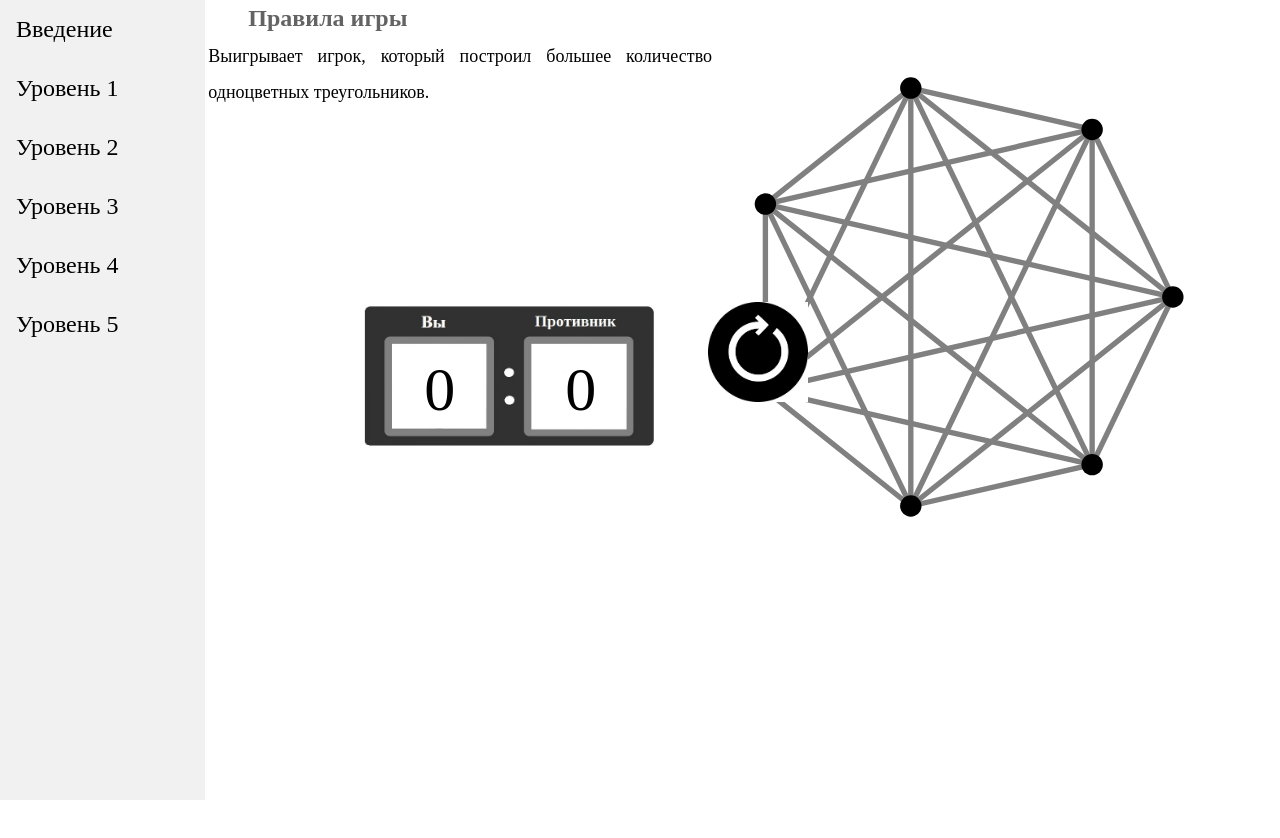
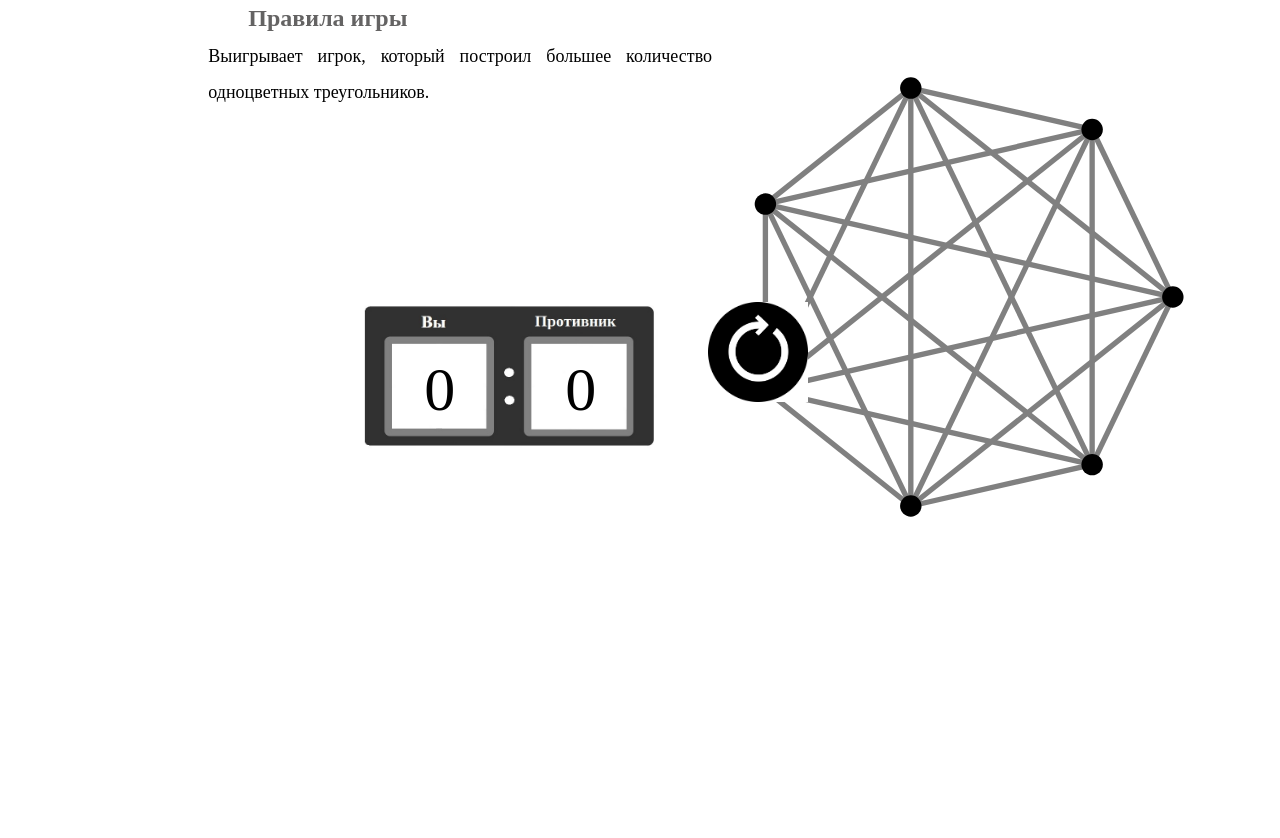
Before and after one commit to techi9/ramsay, a Next.js app: page /multiplayer/1 in a window 1280 px wide. Shown: the top 838 px of the page. Built offline with nearby package versions, Linux system fonts and the light colour scheme; no server answers.

Commit message:
Changes by tucha

```diff
--- a/pages/multiplayer/[gameId].js
+++ b/pages/multiplayer/[gameId].js
@@ -29,7 +29,6 @@ export default function lobby(props)
 {
     return (
     <div>
-        <SideBar selected = '7'/>
         <MultiplayerGame n = "7" lobbyid = {props.prop} Text = {GetText}/>
     </div>)
 }
```
